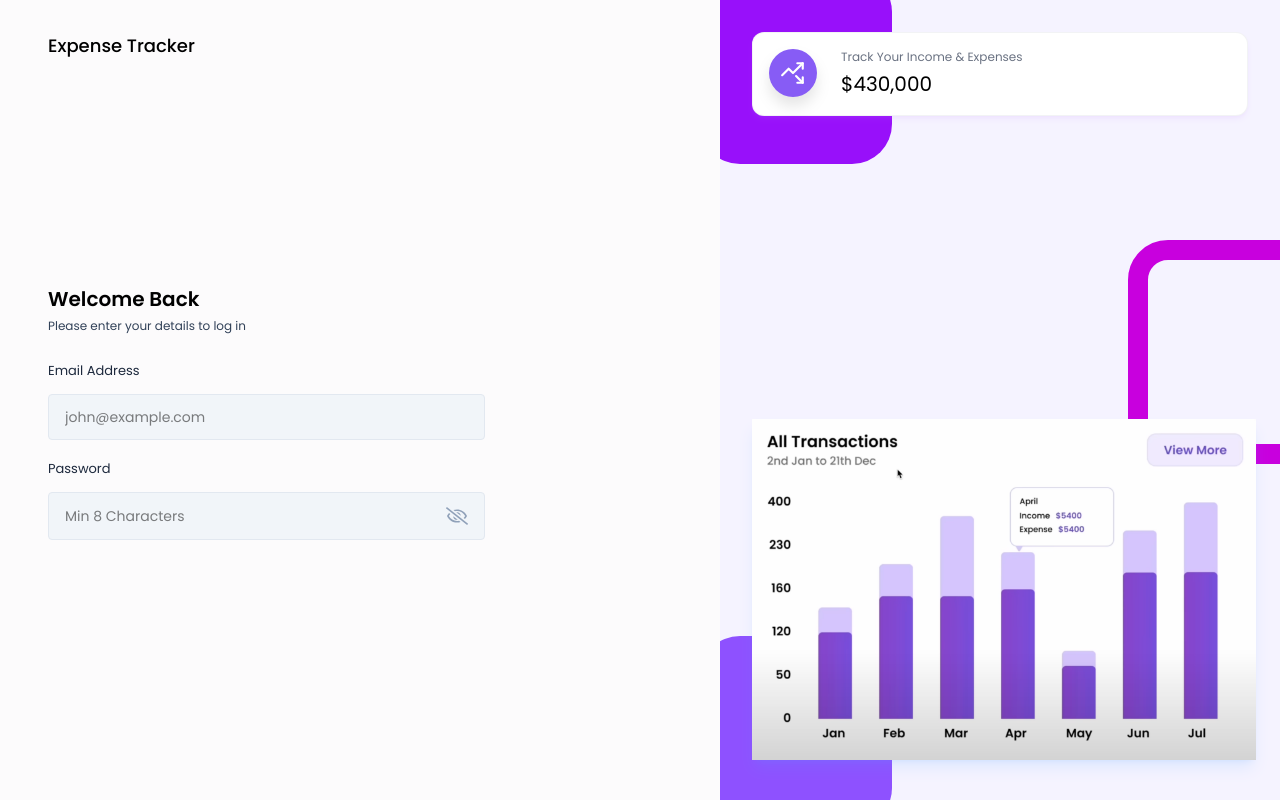
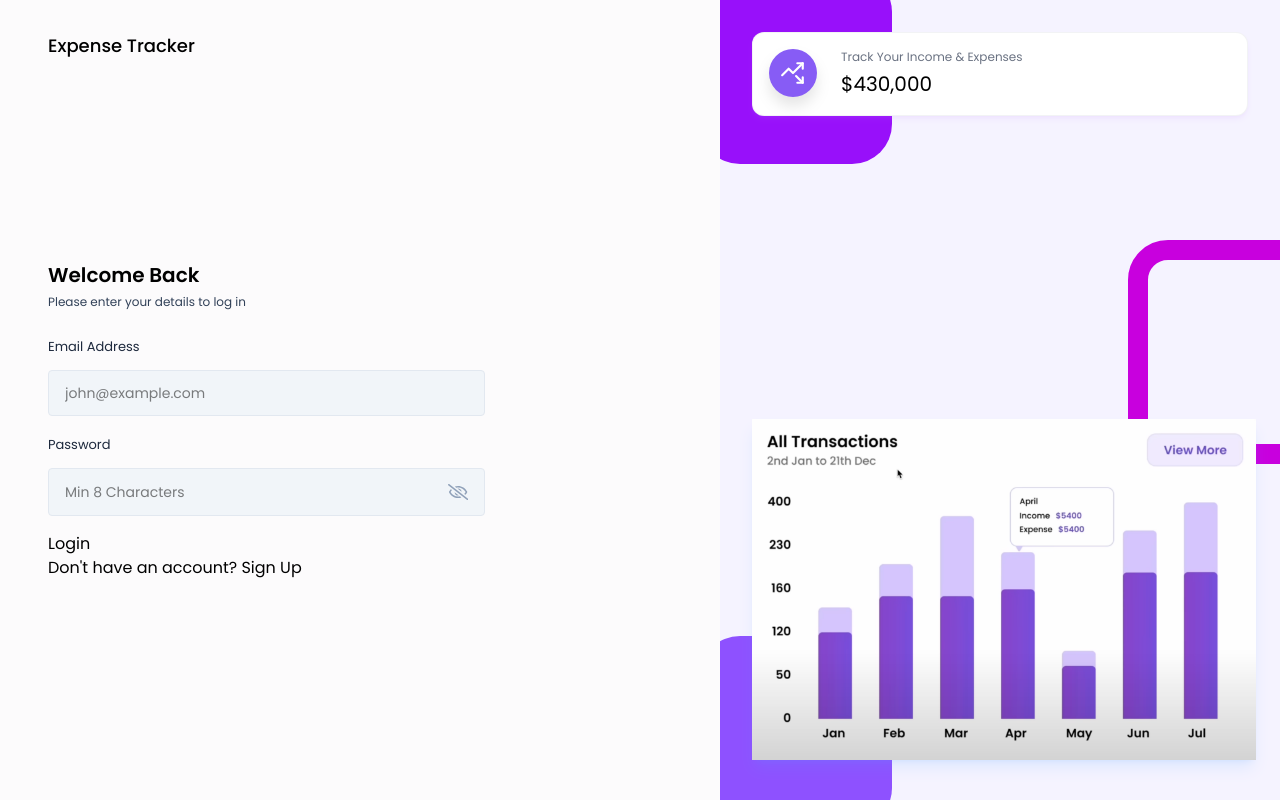
Before and after one commit to hdesai3003/expense-tracker, a React (Vite) app in the folder frontend/expense-tracker/: page /login in a window 1280 px wide. Built offline with nearby package versions, Linux system fonts and the light colour scheme.

Commit message:
Fixed the input field problem

```diff
--- a/frontend/expense-tracker/src/components/inputs/Input.jsx
+++ b/frontend/expense-tracker/src/components/inputs/Input.jsx
@@ -15,7 +15,7 @@ const Input = ({value, onChange, label, placeholder, type}) => {
                     onChange={(e) => onChange(e)}
                     placeholder={placeholder}
                     type={type == 'password' ? showPassword ? 'text' : 'password' : type}
-                    className=""
+                    className="w-full"
                 />
                 {type === "password" && (
                     <>
--- a/frontend/expense-tracker/src/pages/Auth/Login.jsx
+++ b/frontend/expense-tracker/src/pages/Auth/Login.jsx
@@ -1,6 +1,6 @@
 import React, { useState } from 'react'
 import AuthLayout from '../../components/layouts/AuthLayout'
-import { useNavigate } from 'react-router-dom'
+import { Link, useNavigate } from 'react-router-dom'
 import Input from '../../components/inputs/Input'
 
 const Login = () => {
@@ -34,6 +34,12 @@ const Login = () => {
                         placeholder="Min 8 Characters"
                         type="password"
                     />
+                    {error && <p>{error}</p>}
+                    <button type='submit'>Login</button>
+                    <p>
+                        Don't have an account?{" "}
+                        <Link to="/signup">Sign Up</Link>
+                    </p>
                 </form>
             </div>
         </AuthLayout>
```
